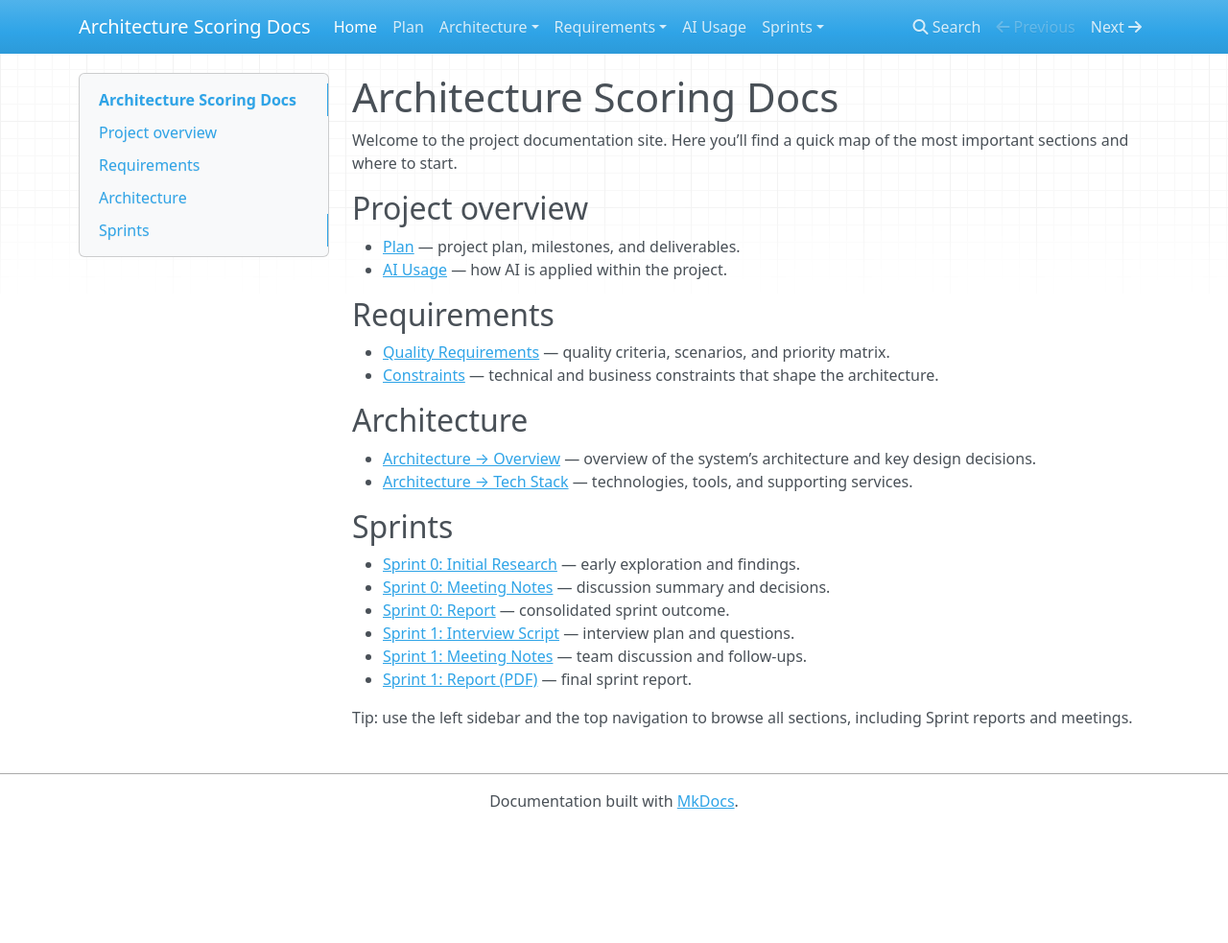
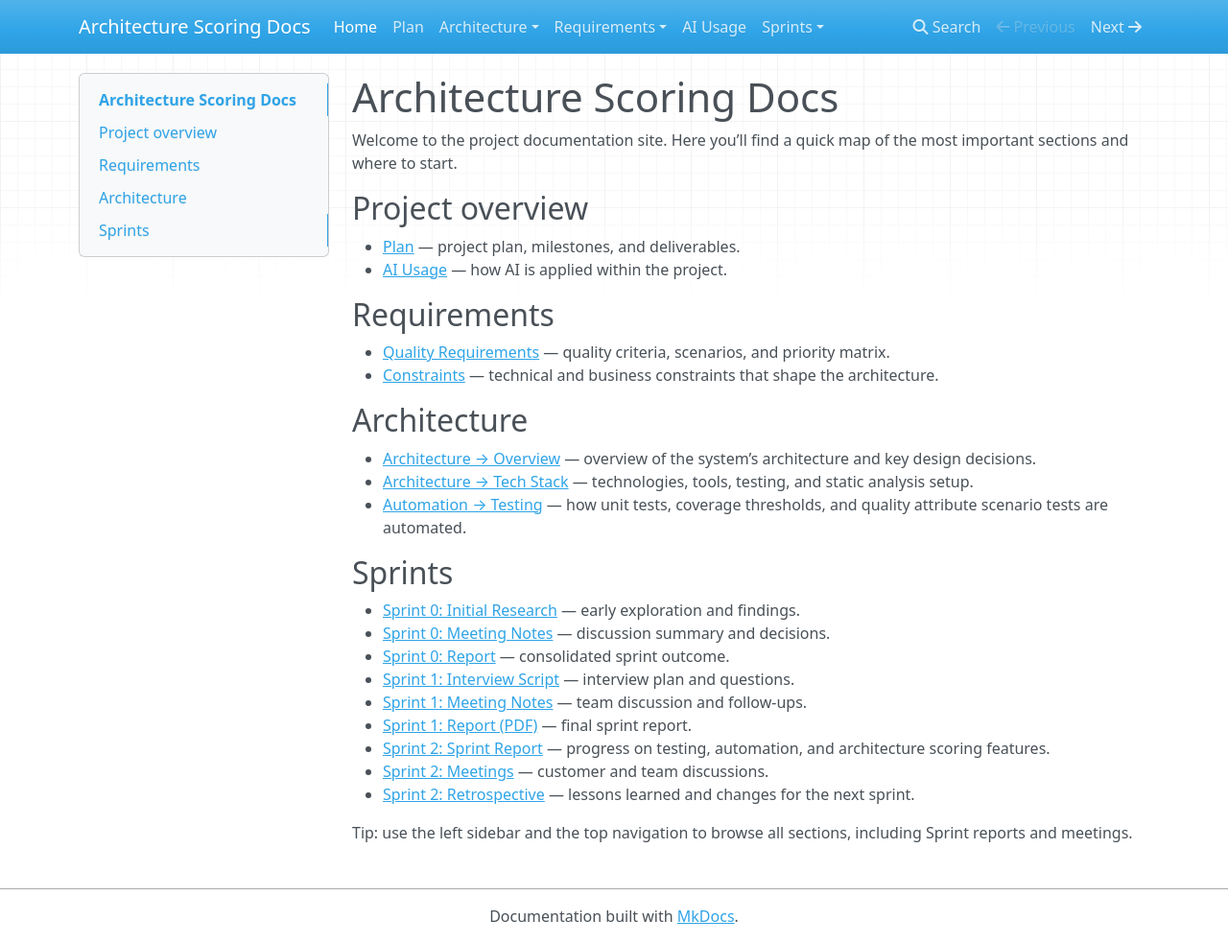
Before and after one commit to inno-itpd-nachos/add-toolling, an MkDocs documentation site: the page built from docs/index.md, in a window 1280 px wide and 983 px high. Shown: the whole window at 96% size. Built offline with MkDocs 1.6.1, drawn with Linux system fonts in a browser that asks for light colours; nearby versions of some CDN libraries.

Commit message:
docs: githubPages update

```diff
--- a/docs/index.md
+++ b/docs/index.md
@@ -15,7 +15,8 @@ Welcome to the project documentation site. Here you’ll find a quick map of the
 ## Architecture
 
 - [Architecture → Overview](architecture/architecture.md) — overview of the system’s architecture and key design decisions.
-- [Architecture → Tech Stack](architecture/tech-stack.md) — technologies, tools, and supporting services.
+- [Architecture → Tech Stack](architecture/tech-stack.md) — technologies, tools, testing, and static analysis setup.
+- [Automation → Testing](automation/testing.md) — how unit tests, coverage thresholds, and quality attribute scenario tests are automated.
 
 ## Sprints
 
@@ -25,5 +26,8 @@ Welcome to the project documentation site. Here you’ll find a quick map of the
 - [Sprint 1: Interview Script](sprints/sprint-1/script.md) — interview plan and questions.
 - [Sprint 1: Meeting Notes](sprints/sprint-1/meeting.md) — team discussion and follow-ups.
 - [Sprint 1: Report (PDF)](sprints/sprint-1/report.pdf) — final sprint report.
+- [Sprint 2: Sprint Report](sprints/sprint-2/sprint-1.md) — progress on testing, automation, and architecture scoring features.
+- [Sprint 2: Meetings](sprints/sprint-2/meeting-1.md) — customer and team discussions.
+- [Sprint 2: Retrospective](sprints/sprint-2/retro.md) — lessons learned and changes for the next sprint.
 
 Tip: use the left sidebar and the top navigation to browse all sections, including Sprint reports and meetings.
--- a/mkdocs.yml
+++ b/mkdocs.yml
@@ -20,3 +20,9 @@ nav:
           - Interview Script: sprints/sprint-1/script.md
           - Meeting: sprints/sprint-1/meeting.md
           - Report (PDF): sprints/sprint-1/report.pdf
+      - Sprint 2:
+          - Sprint Report: sprints/sprint-2/sprint-1.md
+          - Meetings:
+              - Meeting 1: sprints/sprint-2/meeting-1.md
+              - Meeting 2: sprints/sprint-2/meeting-2.md
+          - Retrospective: sprints/sprint-2/retro.md
```
